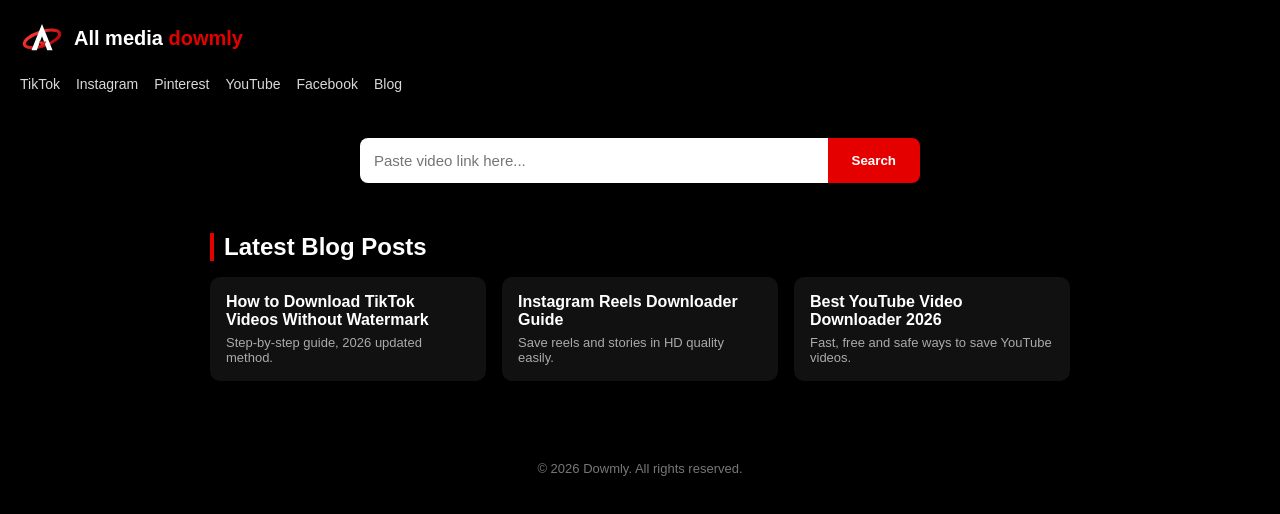
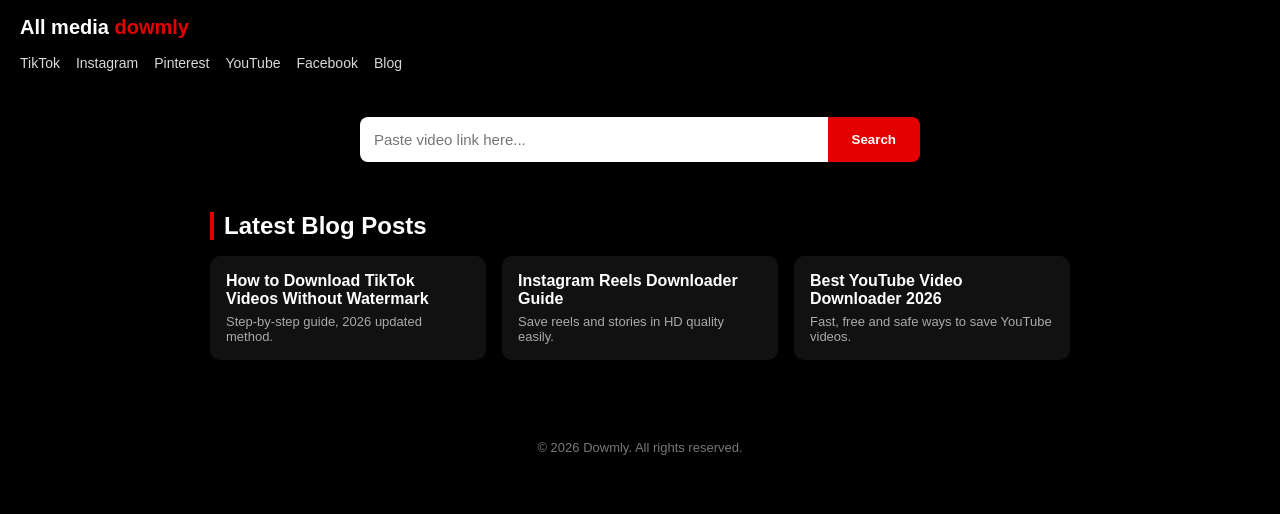
Before and after one commit to mr-safi-7788/downly, a website: page public/index.html in a window 1280 px wide. Drawn offline with Linux system fonts and the light colour scheme.

Commit message:
Update index.html

```diff
--- a/public/index.html
+++ b/public/index.html
@@ -53,7 +53,6 @@
   *{box-sizing:border-box;margin:0;padding:0}
   body{background:var(--bg);color:var(--white);font-family:Arial,Helvetica,sans-serif}
   header{display:flex;align-items:center;gap:10px;padding:16px 20px}
-  header .logo-icon{width:44px;height:44px;flex-shrink:0;display:block}
   header h1{font-size:20px}
   header h1 span{color:var(--red)}
   nav{display:flex;gap:16px;flex-wrap:wrap;padding:0 20px 16px}
@@ -85,18 +84,6 @@
 <body>
 
 <header>
-  <svg class="logo-icon" viewBox="0 0 100 100" xmlns="http://www.w3.org/2000/svg">
-    <defs>
-      <linearGradient id="redGrad" x1="0%" y1="0%" x2="100%" y2="100%">
-        <stop offset="0%" stop-color="#ff3b3b"/>
-        <stop offset="100%" stop-color="#b30000"/>
-      </linearGradient>
-    </defs>
-    <circle cx="50" cy="50" r="48" fill="#000"/>
-    <ellipse cx="50" cy="52" rx="42" ry="16" fill="none" stroke="url(#redGrad)" stroke-width="7" transform="rotate(-18 50 52)"/>
-    <path d="M50 18 L74 78 L62 78 L50 46 L38 78 L26 78 Z" fill="#fff"/>
-    <path d="M43 58 L60 58 L51.5 72 Z" fill="url(#redGrad)"/>
-  </svg>
   <h1>All media <span>dowmly</span></h1>
 </header>
 
```
